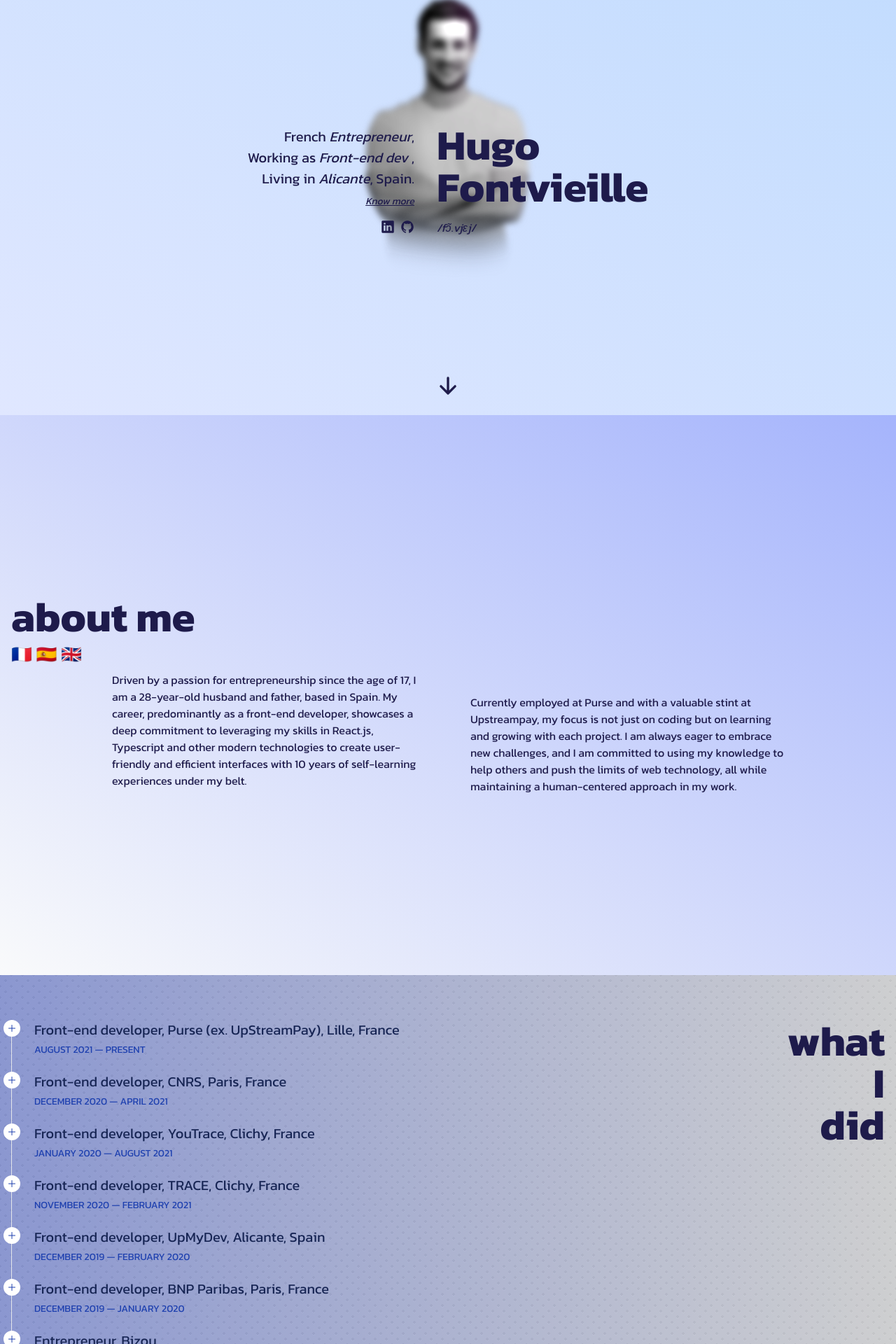
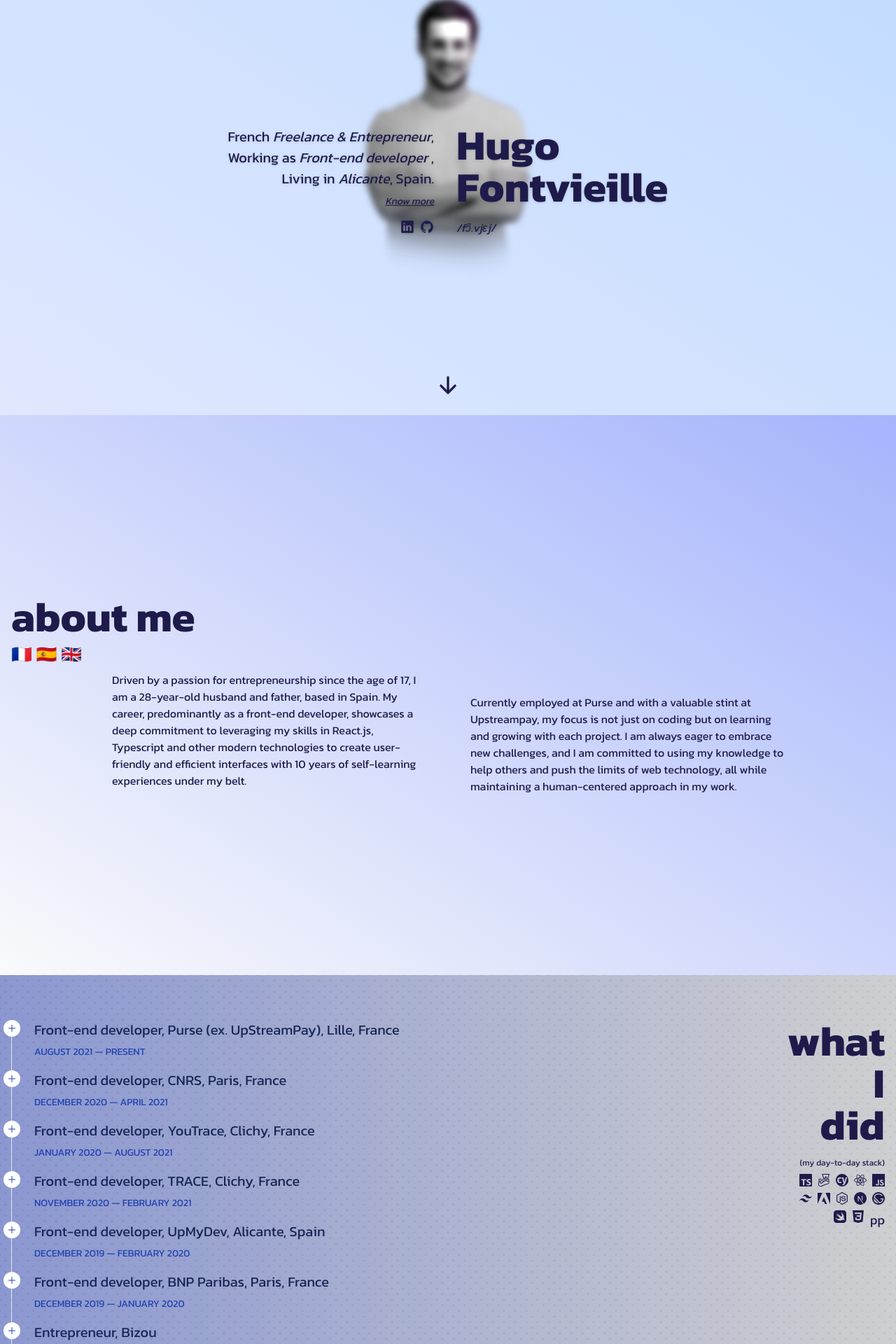
Before and after one commit to Hunscuzzy/portfolio, a Next.js app: page / in a window 1280 px wide. Shown: the part 207-2127 px from the top of the page at 70% size. Built offline with nearby package versions, Linux system fonts and the light colour scheme.

Commit message:
feat(works): add stack

```diff
--- a/src/components/sections/hero.tsx
+++ b/src/components/sections/hero.tsx
@@ -32,7 +32,7 @@ export default function Hero() {
             className='z-0 blur-sm brightness-200 filter group-hover:blur-none transition-all delay-250 duration-500'
           />
         </animated.div>
-        <div className='mt-32 absolute flex items-center gap-8 flex-col md:flex-row-reverse'>
+        <div className='mt-32 absolute flex items-center gap-8 flex-col md:flex-row-reverse drop-shadow'>
           <animated.div
             style={{
               transform: props.xy.to(
@@ -48,8 +48,9 @@ export default function Hero() {
           </animated.div>
           <div className='text-center md:text-right text-xl leading-normal'>
             <h2>
-              French <i>Entrepreneur</i>, <br /> Working as <i>Front-end dev</i>{" "}
-              , <br /> Living in <i>Alicante</i>, Spain.
+              French <i>Freelance & Entrepreneur</i>, <br /> Working as{" "}
+              <i>Front-end developer</i> , <br /> Living in <i>Alicante</i>,
+              Spain.
             </h2>
             <a className='underline italic text-sm mt-2 block' href='/#👤'>
               Know more
--- a/src/components/sections/works.tsx
+++ b/src/components/sections/works.tsx
@@ -1,7 +1,21 @@
 "use client";
 import works from "@/data/works.json";
 import { Disclosure, Transition } from "@headlessui/react";
-import { IoAdd, IoCodeSlash, IoRemove } from "react-icons/io5";
+import { IoAdd, IoRemove } from "react-icons/io5";
+import {
+  SiTypescript,
+  SiJest,
+  SiCypress,
+  SiReact,
+  SiJavascript,
+  SiTailwindcss,
+  SiAdobe,
+  SiNodedotjs,
+  SiNextdotjs,
+  SiGatsby,
+  SiSwift,
+  SiCss3,
+} from "react-icons/si";
 
 export default function Works() {
   return (
@@ -12,31 +26,48 @@ export default function Works() {
       <div className='bg-carbon opacity-20 absolute w-full h-full left-0 top-0' />
 
       <div className='relative container mx-auto flex flex-col md:flex-row-reverse justify-between gap-16'>
-        <h2 className='section-title md:text-right md:sticky top-8 h-fit'>
+        <div className='md:sticky top-8 h-fit  md:text-right'>
+          <h2 className='section-title'>
             what <br className='hidden sm:block' /> I{" "}
             <br className='hidden sm:block' /> did
           </h2>
-        <div>
+          <p className='text-xs mb-2'>(my day-to-day stack)</p>
+          <div className='flex justify-end gap-2 text-lg flex-wrap'>
+            <SiTypescript />
+            <SiJest />
+            <SiCypress />
+            <SiReact />
+            <SiJavascript />
+            <SiTailwindcss />
+            <SiAdobe />
+            <SiNodedotjs />
+            <SiNextdotjs />
+            <SiGatsby />
+            <SiSwift />
+            <SiCss3 />
+            pp
+          </div>
+        </div>
         <div className='relative border-s border-gray-200 dark:border-gray-700 space-y-4'>
           {works.map((work) => (
             <Disclosure key={work.title}>
               {({ open }) => (
                 <>
-                    <Disclosure.Button className='ml-8 text-left w-full'>
-                      <span className='absolute flex items-center justify-center w-6 h-6 bg-white rounded-full -start-3 ring-7 ring-white dark:ring-blue-900 dark:bg-blue-900'>
+                  <Disclosure.Button className='group ml-8 text-left w-full'>
+                    <span className='absolute flex items-center justify-center w-6 h-6 bg-white group-hover:bg-slate-200 rounded-full -start-3 ring-7 ring-white dark:ring-blue-900 dark:bg-blue-900  dark:group-hover:bg-blue-700'>
                       {open ? (
                         <IoRemove className='w-4 h-4 text-blue-800 dark:text-blue-300' />
                       ) : (
                         <IoAdd className='w-4 h-4 text-blue-800 dark:text-blue-300' />
                       )}
                     </span>
-                      <h3 className='flex items-center mb-2 text-xl font-medium text-blue-950 dark:text-white'>
+                    <h3 className='flex items-center mb-1 text-xl font-medium text-blue-950 dark:text-white'>
                       {work.title}
                     </h3>
-                      <time className='block mb-2 text-sm font-normal leading-none text-blue-800 dark:text-blue-300'>
+                  </Disclosure.Button>
+                  <time className='ml-8 mb-2 text-sm font-normal leading-none text-blue-800 dark:text-blue-300'>
                     {work.date}
                   </time>
-                    </Disclosure.Button>
                   <Transition
                     className='transition transform origin-left'
                     enter='duration-200 ease-out'
@@ -58,7 +89,6 @@ export default function Works() {
           ))}
         </div>
       </div>
-      </div>
     </section>
   );
 }
```
Lines whose indentation alone changed are shown as unchanged.
